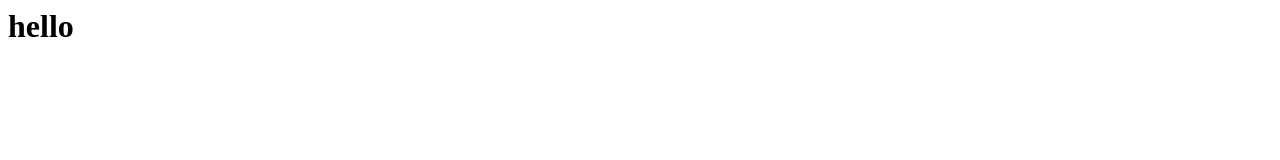
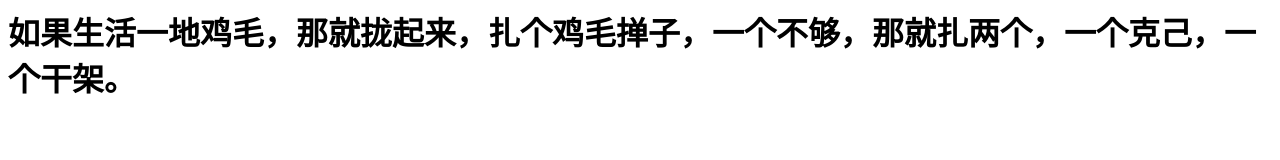
Before and after one commit to zmlnow/microshare, a plain HTML site: page index.html in a window 1280 px wide. Drawn offline with Linux system fonts and the light colour scheme.

Commit message:
Update index.html

```diff
--- a/index.html
+++ b/index.html
@@ -1 +1 @@
-<h1>hello</h1>
+<h1>如果生活一地鸡毛，那就拢起来，扎个鸡毛掸子，一个不够，那就扎两个，一个克己，一个干架。</h1>
```
